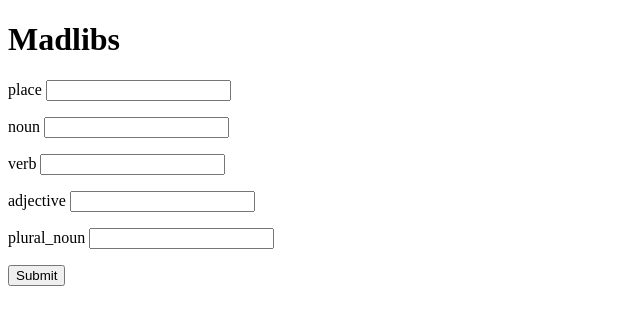
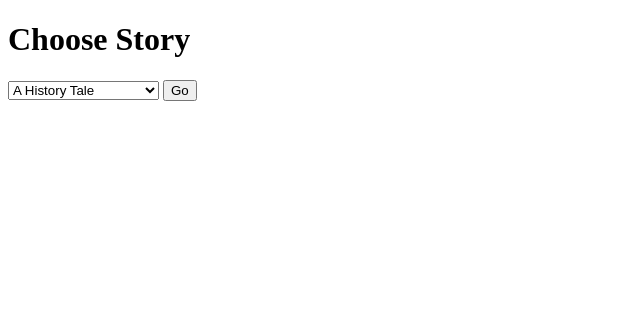
Before and after one commit to allisonwchan/springboard, a Flask app: page / in a window 1280 px wide. Shown: the top 325 px of the page, without its empty margins (0-640 px from the left). Run offline with Flask 2, Linux system fonts and the light colour scheme.

Commit message:
add html template inheritance and more stories

```diff
--- a/flask-madlibs/app.py
+++ b/flask-madlibs/app.py
@@ -1,19 +1,38 @@
 from flask import Flask, request, render_template
-from stories import story
-# from flask_debugtoolbar import DebugToolbarExtension
+from stories import stories
 
 app = Flask(__name__)
 
 @app.route('/')
-def form():
-    """Show Madlibs form on homepage."""
+def get_story():
+    """Let user choose story template."""
+
+    return render_template("base.html", stories=stories.values())
+
+@app.route("/words")
+def get_words():
+    """Generate and show form to ask words."""
+
+    story_id = request.args["story_id"]
+    story = stories[story_id]
 
     prompts = story.prompts
-    return render_template("home.html", prompts=prompts)
 
-@app.route('/story')
+    return render_template("words.html",
+                           story_id=story_id,
+                           title=story.title,
+                           prompts=prompts)
+
+
+@app.route("/story")
 def show_story():
-    """Show created story."""
+    """Show story result."""
+
+    story_id = request.args["story_id"]
+    story = stories[story_id]
 
     text = story.generate(request.args)
-    return render_template("story.html", text=text)
+
+    return render_template("story.html",
+                           title=story.title,
+                           text=text)
--- a/flask-madlibs/stories.py
+++ b/flask-madlibs/stories.py
@@ -1,13 +1,15 @@
 """Madlibs Stories."""
-
 
 class Story:
     """Madlibs story.
 
-    To  make a story, pass a list of prompts, and the text
-    of the template.
+    To  make a story, pass a code, a title, a list of prompts,
+    and the text of the template.
 
-        >>> s = Story(["noun", "verb"],
+        >>> s = Story(
+        ...     "simple",
+        ...     "A Simple Tale",
+        ...     ["noun", "verb"],
         ...     "I love to {verb} a good {noun}.")
 
     To generate text from a story, pass in a dictionary-like thing
@@ -18,9 +20,11 @@ class Story:
         'I love to eat a good mango.'
     """
 
-    def __init__(self, words, text):
+    def __init__(self, code, title, words, text):
         """Create story with words and template text."""
 
+        self.code = code
+        self.title = title
         self.prompts = words
         self.template = text
 
@@ -34,15 +38,23 @@ class Story:
 
         return text
 
-
 # Here's a story to get you started
 
-
-story = Story(
+story1 = Story(
+    "history",
+    "A History Tale",
     ["place", "noun", "verb", "adjective", "plural_noun"],
     """Once upon a time in a long-ago {place}, there lived a
        large {adjective} {noun}. It loved to {verb} {plural_noun}."""
 )
 
-ans = {"verb": "eat", "noun": "mango", "place": "china", "adjective": "hot", "plural_noun": "cats"}
-print(story.generate(ans))
+
+story2 = Story(
+    "omg",
+    "An Excited Adventure",
+    ["noun", "verb"],
+    """OMG!! OMG!! I love to {verb} a {noun}!"""
+)
+
+# Make dict of {code:story, code:story, ...}
+stories = {s.code: s for s in [story1, story2]}
--- a/flask-madlibs/templates/base.html
+++ b/flask-madlibs/templates/base.html
@@ -0,0 +1,23 @@
+<!DOCTYPE html>
+<html lang="en">
+<head>
+    <meta charset="UTF-8">
+    <meta name="viewport" content="width=device-width, initial-scale=1.0">
+    <title>{% block title %}Madlibs{% endblock %}</title>
+</head>
+<body>
+    {% block content %}
+    <h1>Choose Story</h1>
+    <form action="/words">
+        <select name="story_id">
+          {% for story in stories %}
+            <option value="{{ story.code }}">
+              {{ story.title }}
+            </option>
+          {% endfor %}
+        </select>
+        <button>Go</button>
+      </form>
+    {% endblock %}
+</body>
+</html>
--- a/flask-madlibs/templates/home.html
+++ /dev/null
@@ -1,21 +0,0 @@
-<!DOCTYPE html>
-<html lang="en">
-<head>
-    <meta charset="UTF-8">
-    <meta name="viewport" content="width=device-width, initial-scale=1.0">
-    <title>Madlibs!</title>
-</head>
-<body>
-    <h1>Madlibs</h1>
-
-    <form action="/story">
-        {% for prompt in prompts %}
-            <p>{{ prompt }}
-                <input type="text" name="{{ prompt }}">
-            </p>
-        {% endfor %}
-        <button>Submit</button>
-    </form>
-
-</body>
-</html>
```
Also changed, not shown: flask-madlibs/templates/story.html (+9 -11 lines), flask-madlibs/templates/words.html (added, +18 -0 lines).
